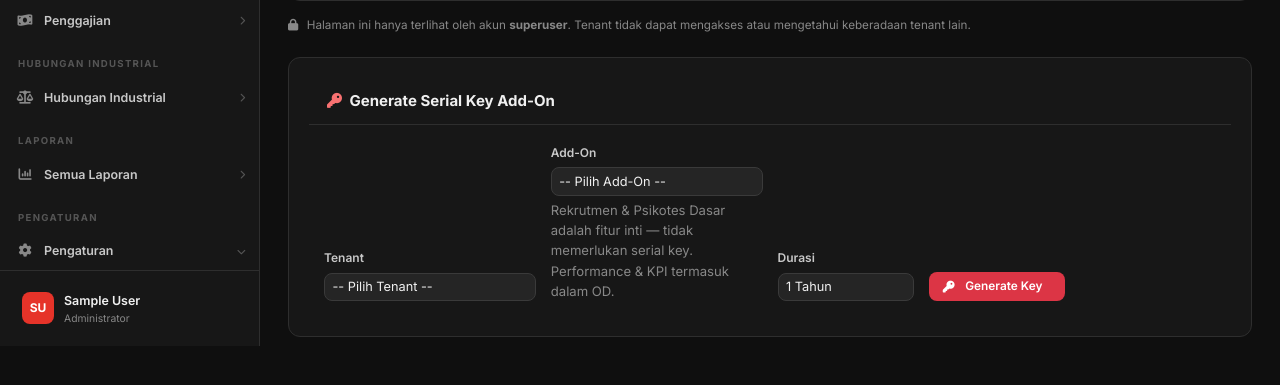
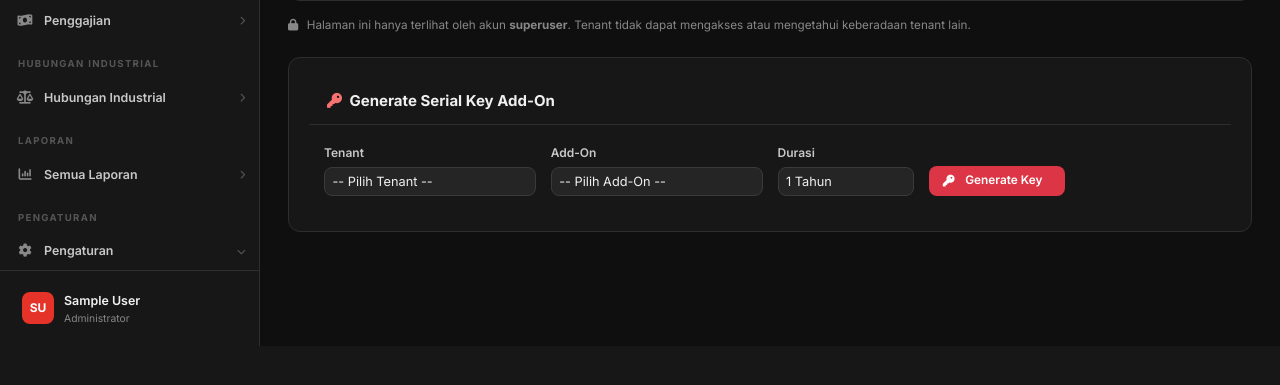
Before and after one commit to hnasution13-hub/I-KIRA, a Django app: page /settings/tenants/ in a window 1280 px wide. Shown: the part 454-839 px from the top of the page. After the commit the page ends 800 px from the top, so only its background shows below. Run offline with Django 4.2, Linux system fonts and the light colour scheme; the visitor is signed in with stand-in values (Sample User, id 1); data that the repository does not hold is empty; parts of the project's set-up code (start-up, migrations or seed data) failed here and were passed over; some libraries are stand-ins or nearby versions.

Commit message:
fix: data bocor update

```diff
--- a/apps/core/templates/core/tenant_list.html
+++ b/apps/core/templates/core/tenant_list.html
@@ -265,7 +265,7 @@
           <option value="advanced_psychotest">Advanced Psychotest (OCEAN)</option>
           <option value="od">Organisation Development</option>
         </select>
-        <div class="form-text text-muted">Rekrutmen & Psikotes Dasar adalah fitur inti — tidak memerlukan serial key. Performance & KPI termasuk dalam OD.</div>
+
       </div>
       <div class="col-md-2">
         <label class="form-label form-label-sm fw-semibold">Durasi</label>
```
Also changed, not shown: 1 other file.
